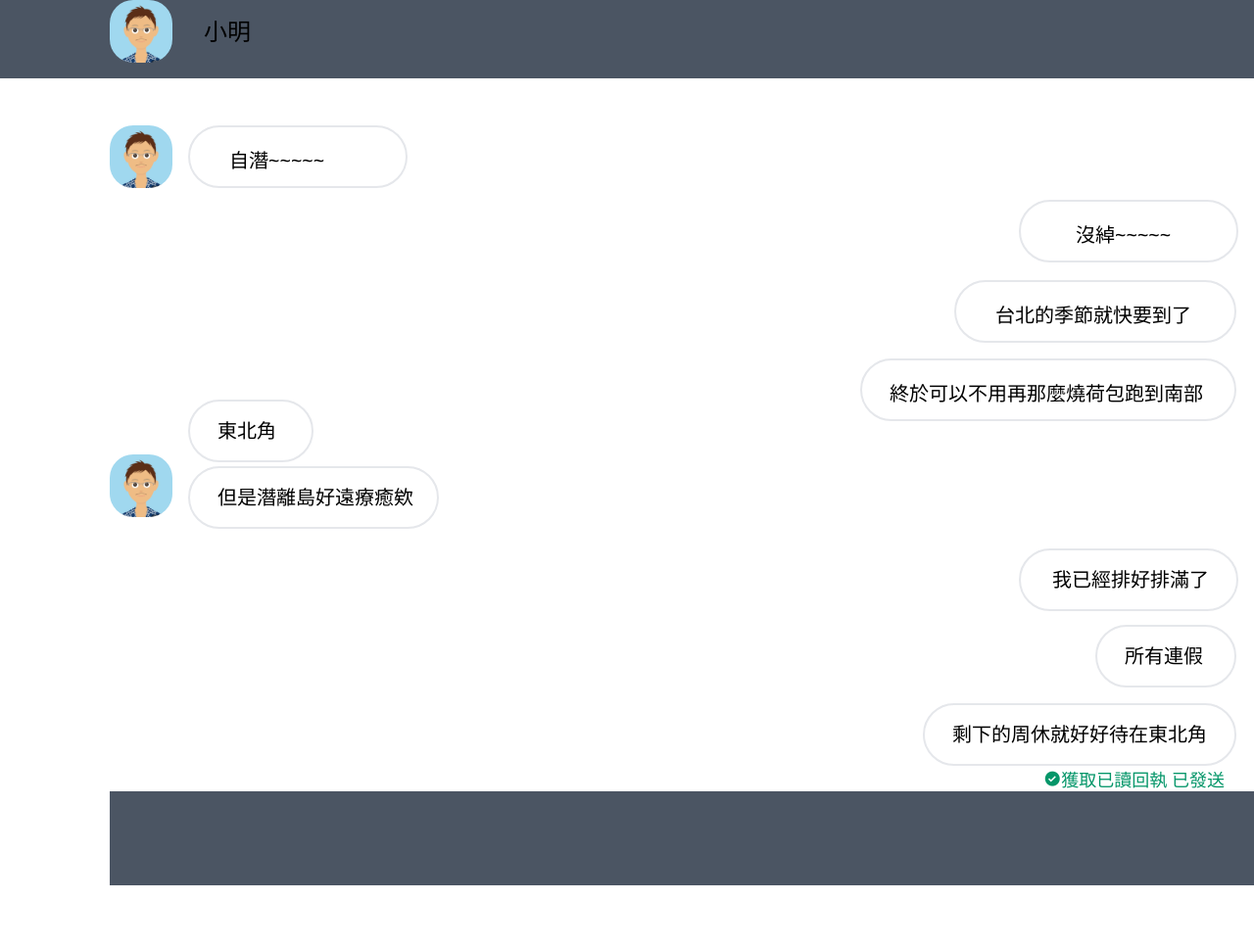
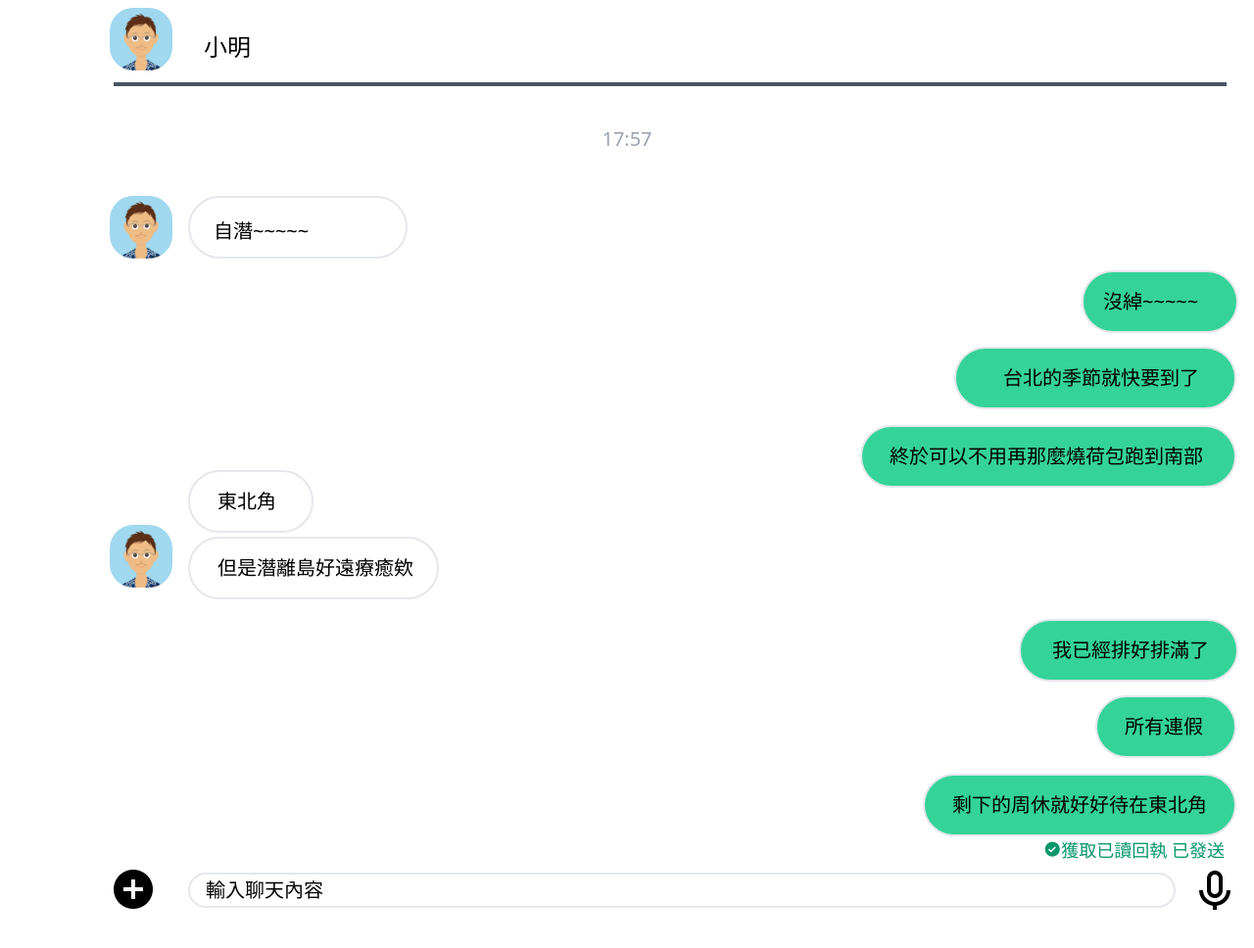
Before and after one commit to Tso0811/chatRoom, a plain HTML site: page index.html in a window 1280 px wide. Shown: the top 968 px of the page at 98% size. Before the commit the page ends 904 px from the top, so only its background shows below. Drawn offline with nearby package versions, Linux system fonts and the light colour scheme.

Commit message:
secend v

```diff
--- a/index.html
+++ b/index.html
@@ -1,5 +1,5 @@
 <!DOCTYPE html>
-<html lang="en">
+
 <head>
     <meta charset="UTF-8">
     <meta name="viewport" content="width=device-width, initial-scale=1.0">
@@ -8,28 +8,32 @@
 
     <title>聊天畫面</title>
 </head>
-<body>
+<body class="w-auto h-auto p-0 m-0">
 
-    <div class="bg-gray-600 h-20">
-            <img src="photo.jpg" alt="error" class="w-16 h-16 float-left ml-28 rounded-3xl " >
-            <p class="text-2xl ml-52 pt-4	">小明</p>
+    <div class="bg-stone-500 h-20">
+            <img src="photo.jpg" alt="error" class="w-16 h-16 float-left ml-28 mt-2  rounded-3xl " >
+            <p class="text-2xl ml-52 pt-6 relative top-2	">小明</p>
+            <div class="h-1 bg-gray-600 ml-36 relative top-7 right-7"></div>
     </div>
 <!----------------------------------------------------->
     <div class=" h-96">
+        <div class="my-4 h-10  relative top-8">
+            <p class="text-center text-xl text-gray-400" >17:57</p>
+        </div>
         <div class="pt-4 h-14">
             <img src="photo.jpg" alt="error" class="w-16 h-16 float-left ml-28 rounded-3xl mt-8 " >
             <div class="border-solid border-2 rounded-full h-16 mt-8 ml-48 w-56 ">
-                <p class="text-xl ml-10 pt-5">自潛~~~~~</p>
+                <p class="text-xl ml-6 pt-5">自潛~~~~~</p>
             </div>
         </div>
         <div class="pt-1 h-14">
-            <div class="border-solid border-2 rounded-full h-16 mt-16 mr-4 w-56  float-right ">
-                <p class="text-xl mt-5 ml-14">沒綽~~~~~</p>
-                <div class="border-solid border-2 rounded-full  h-16 mt-8 mr-0 w-72 float-right ">
-                    <p class="text-xl mt-5 ml-10">台北的季節就快要到了</p>
+            <div class="border-solid border-2 rounded-full h-16 mt-16 mr-4 w-40  float-right bg-green-400	 ">
+                <p class="text-xl mt-4 ml-5">沒綽~~~~~</p>
+                <div class="border-solid border-2 rounded-full  h-16 mt-8  w-72 float-right bg-green-400 ">
+                    <p class="text-xl mt-4 ml-12">台北的季節就快要到了</p>
                 </div>
-                <div class="border-solid border-2 rounded-full h-16 mt-4 mr-0 w-96  float-right ">
-                    <p class="text-xl mt-5 ml-7">終於可以不用再那麼燒荷包跑到南部 </p>
+                <div class="border-solid border-2 rounded-full h-16 mt-4  w-96  float-right bg-green-400 ">
+                    <p class="text-xl mt-4 ml-7">終於可以不用再那麼燒荷包跑到南部 </p>
                 </div>
             </div>
         </div>
@@ -48,25 +52,34 @@
 
 
         <div class="h-14">
-            <div class="border-solid border-2 rounded-full  h-16 mt-48 mr-4 w-56  float-right ">
+            <div class="border-solid border-2 rounded-full  h-16 mt-48 mr-4 w-56  float-right bg-green-400 ">
                 <p class="text-xl mt-4 ml-8">我已經排好排滿了</p>
-                    <div class="border-solid border-2 rounded-full h-16 mt-8 ml-64 w-36  float-right ">
+                    <div class="border-solid border-2 rounded-full h-16 mt-8 ml-64 w-36  float-right bg-green-400 ">
                         <p class="text-xl mt-4 ml-7 ">所有連假</p>
                     </div>
-                    <div class="border-solid border-2 rounded-full h-16 mt-4 ml-64 w-80  float-right ">
+                    <div class="border-solid border-2 rounded-full h-16 mt-4 ml-64 w-80  float-right bg-green-400 ">
                         <p class="text-xl mt-4 ml-7 ">剩下的周休就好好待在東北角</p>
                     </div>
                     <div class="w-72 ">
                         <p class=" text-lg  pt-36 text-right text-green-600 pr-20"><i class='bx bxs-check-circle '></i>獲取已讀回執 已發送</p>
                     </div>
             </div>
+        <!------------------->
         </div>
 
-        <div class="h-24 bg-gray-600 mt-96  ml-28">
-
+        <div class="h-18  mt-96  ml-28  " >
+            <i class='bx bxs-plus-circle text-5xl mt-1  '></i>
+            <div class="border-solid border-2 rounded-full  h-9  ml-20 mr-20 relative bottom-11" >
+                <p class="text-xl ml-4 mt-0.5">輸入聊天內容</p>
+            </div>
+            <div class="float-right">
+                <i class='bx bx-microphone text-5xl relative bottom-24 right-4 mt-2.5 '  ></i>
+            </div>
         </div>
 
-        </div> <!--body尾-->
+
+
+        </div> <!--body尾 -->
 
 
 </body>
```
